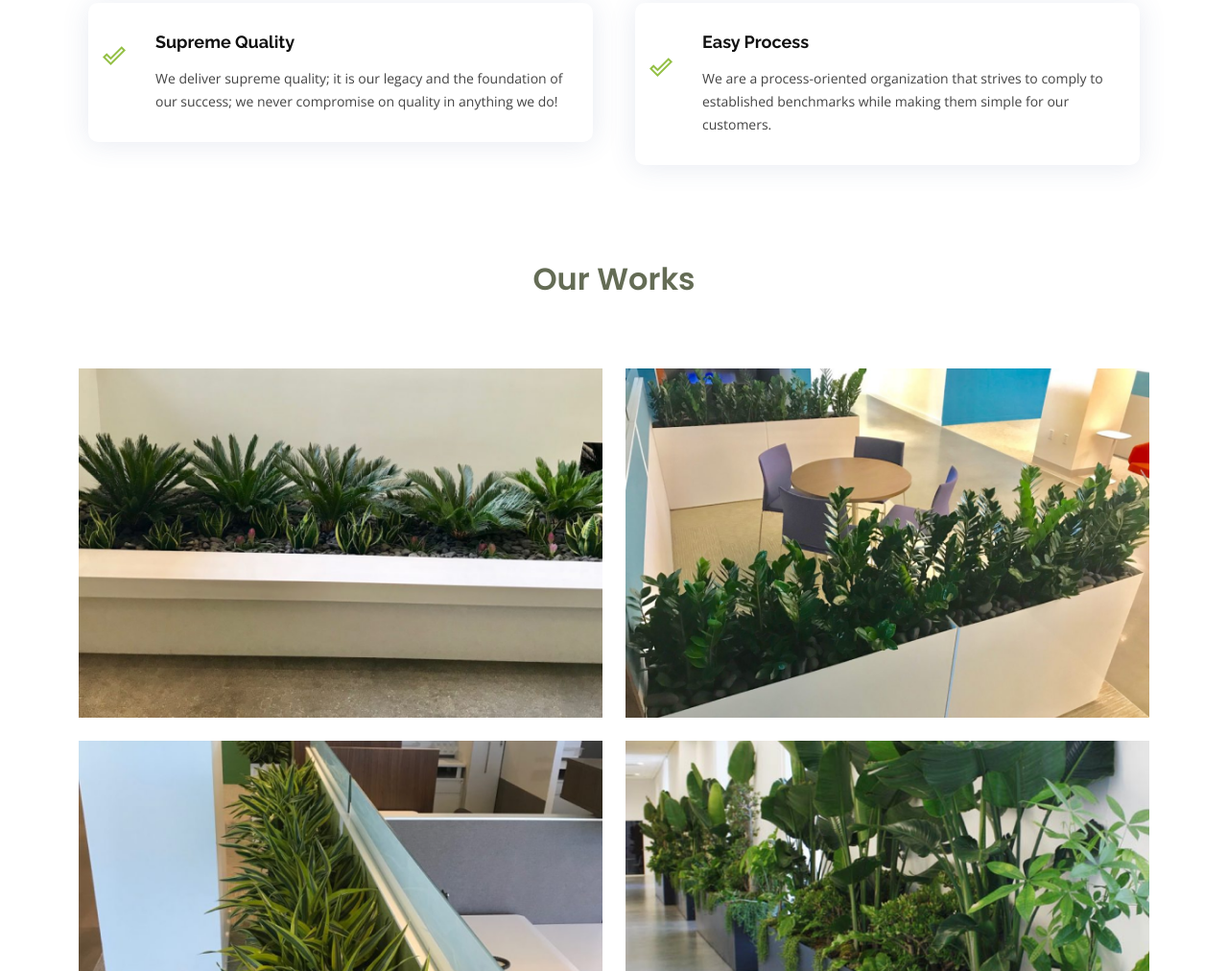
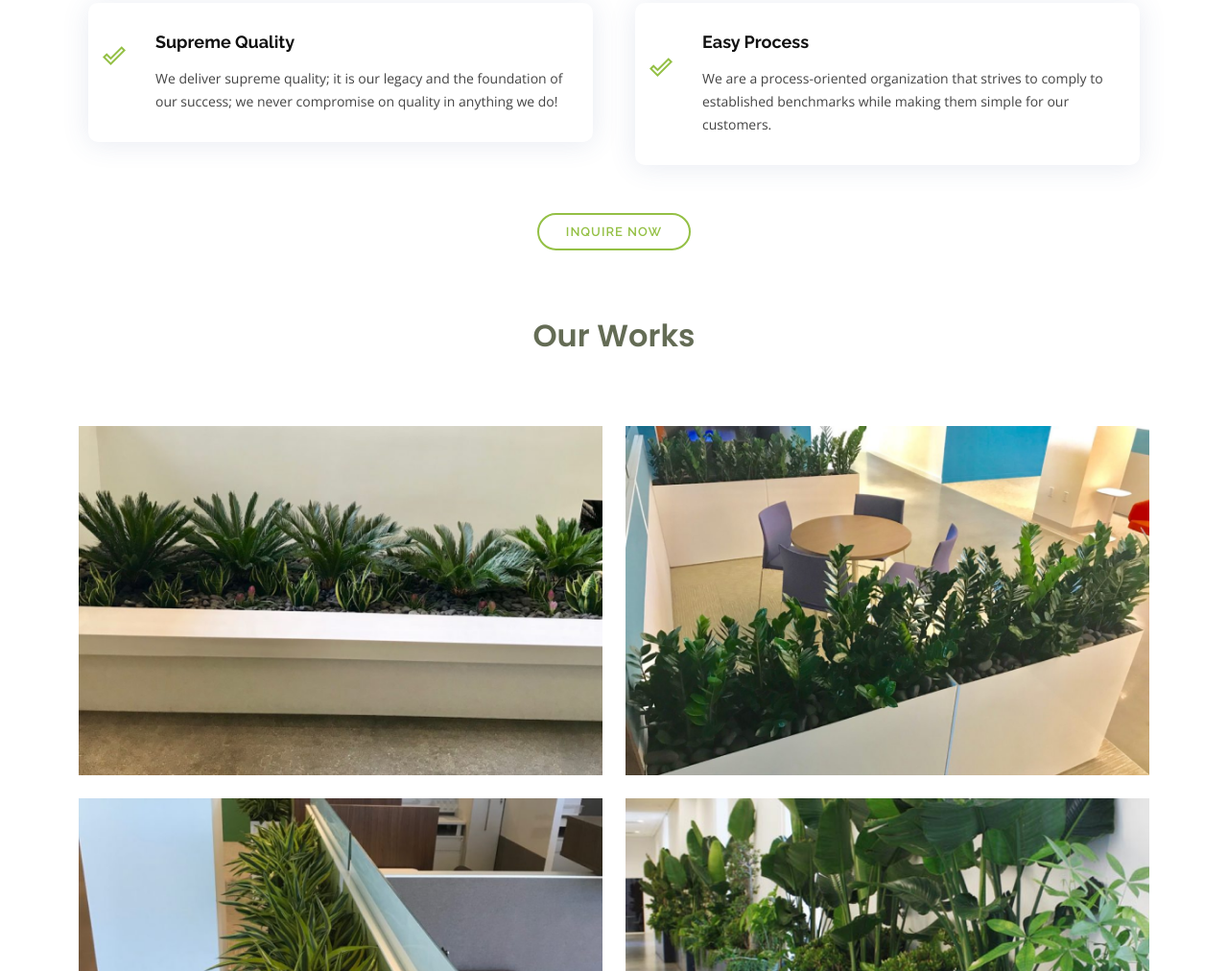
Before and after one commit to Obiasfate/Greenery, a plain HTML site: page Greenery/services.html in a window 1280 px wide. Shown: the part 1206-2218 px from the top of the page at 96% size. Drawn offline with nearby package versions, Linux system fonts and the light colour scheme.

Commit message:
Updated Services and Contact page
Added Inquire button in services, Added more forms in contact page

```diff
--- a/Greenery/assets/css/style.css
+++ b/Greenery/assets/css/style.css
@@ -698,6 +698,39 @@ section {
   list-style: none;
   padding-bottom: 10px;
 }
+
+.services .services-container-btn {
+  position: relative;
+  /* bottom: 0;
+  top: 0;
+  left: 0;
+  right: 0; */
+  display: flex;
+  justify-content: center;
+  align-items: center;
+  text-align: center;
+}
+
+.services .services-container-btn .services-btn .btn-get-started {
+font-family: "Raleway", sans-serif;
+font-weight: 600;
+font-size: 13px;
+letter-spacing: 1px;
+display: inline-block;
+padding: 8px 28px;
+border-radius: 50px;
+transition: 0.5s;
+margin: 10px;
+border: 2px solid #94c045;
+text-transform: uppercase;
+color: #94c045;
+}
+
+.services .services-container-btn .services-btn .btn-get-started:hover {
+background: #aacd6b;
+border-color: #aacd6b;
+color: #fff;
+}
 /*--------------------------------------------------------------
 # Bestsellers
 --------------------------------------------------------------*/
@@ -1982,8 +2015,3 @@ section {
   border: 0;
   background-color: #a7da4a;
 }
-
-
-.admin-login .admin-login-container .card-img-top{
-
-}
--- a/Greenery/services.html
+++ b/Greenery/services.html
@@ -191,6 +191,11 @@
               <p class="description">We are a process-oriented organization that strives to comply to established benchmarks while making them simple for our customers.</p>
             </div>
           </div>
+          <div class="services-container-btn">
+            <div class="services-btn" data-aos="fade-up">
+              <a href="contact.html" class="btn-get-started scrollto">Inquire Now</a>
+            </div>
+          </div>
         </div>
 
       </div>
```
Also changed, not shown: Greenery/contact.html (+10 -1 lines).
